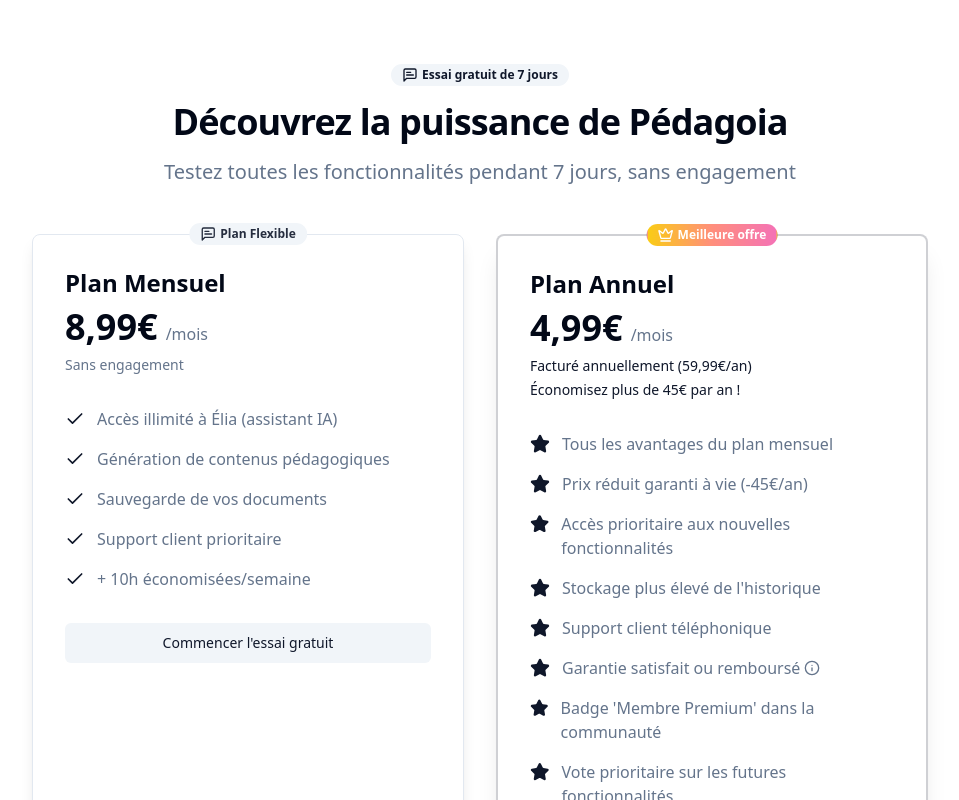
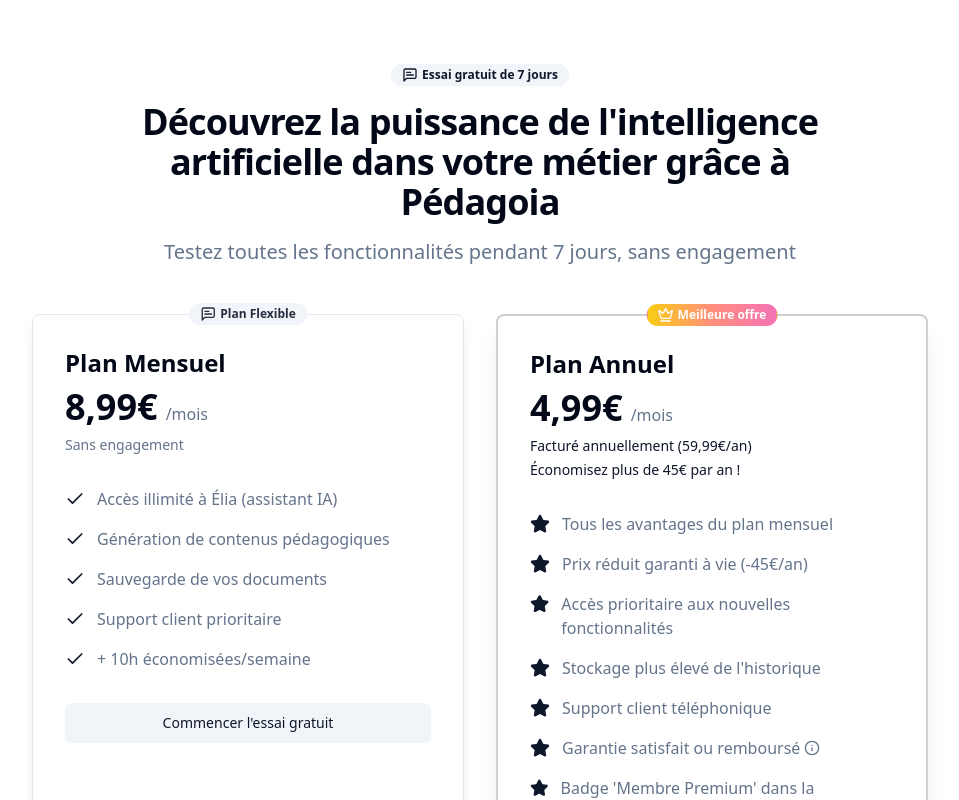
Before and after one commit to HiThereWsp/pedagoialast, a React (Vite) app: page /pricing in a window 1280 px wide. Shown: the top 800 px of the page, without its empty margins (160-1119 px from the left). Built offline with nearby package versions, Linux system fonts and the light colour scheme.

Commit message:
Update Pricing.tsx
"            Découvrez la puissance de l'intelligence artificielle dans votre métier grâce à Pédagoia
"

```diff
--- a/src/pages/Pricing.tsx
+++ b/src/pages/Pricing.tsx
@@ -26,7 +26,7 @@ const PricingPage = () => {
             Essai gratuit de 7 jours
           </Badge>
           <h1 className="text-4xl font-bold tracking-tight mb-4">
-            Découvrez la puissance de Pédagoia
+            Découvrez la puissance de l'intelligence artificielle dans votre métier grâce à Pédagoia
           </h1>
           <p className="text-xl text-muted-foreground mb-6">
             Testez toutes les fonctionnalités pendant 7 jours, sans engagement
```
